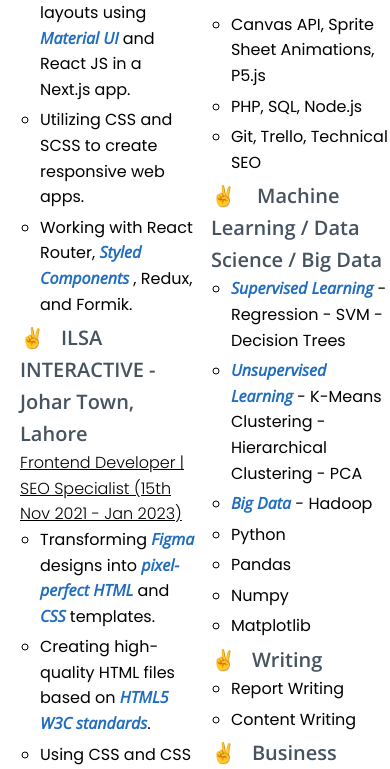
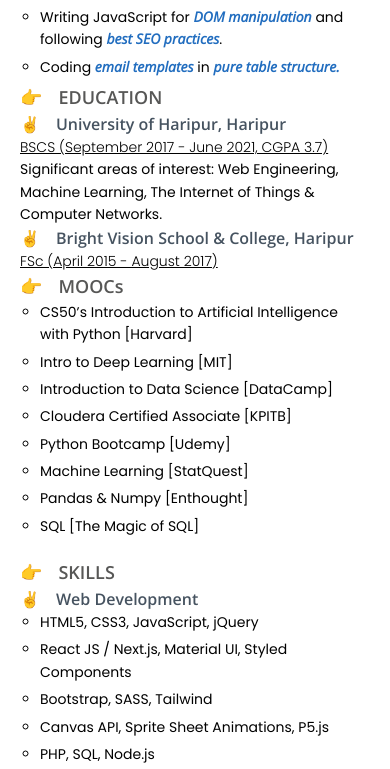
Before and after one commit to Afzal-Webdev/resume, a plain HTML site: page index.html in a window 390 px wide. Shown: the part 1231-2000 px from the top of the page. Drawn offline with nearby package versions, Linux system fonts and the light colour scheme; a web font is replaced by a local one.

Commit message:
responsive settings

```diff
--- a/index.html
+++ b/index.html
@@ -159,9 +159,9 @@
             font-style: italic;
         }
         .punch-line{
-            max-width: 600px;
-            width: 100%;
+           width: clamp(320px,70vw,600px);
             margin-inline: auto;
+
         }
 
         h5.note {
@@ -180,6 +180,29 @@
             .right-column {
                 border-right: none;
             }
+        }
+        @media (max-width: 576px){
+            .body-layout{
+                flex-direction: column;
+            }
+            h2 {
+            font-size: 18px;
+            color: #575756;
+            font-family: "Open Sans", sans-serif;
+        }
+
+        h3 {
+            font-size: 16px;
+            line-height: 1.5rem;
+            margin-bottom: 0px;
+            color: #465360;
+            font-family: "Open Sans", sans-serif;
+        }
+
+        p,ul,li{
+            font-size: 14px;
+        }
+
         }
     </style>
     <body>
```
